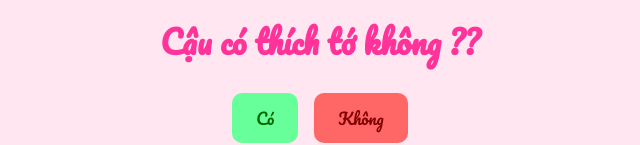
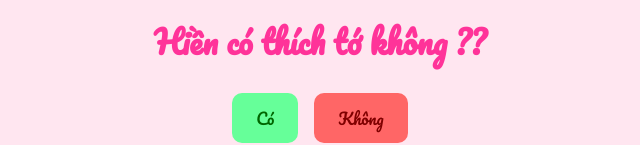
Before and after one commit to Sky6789k/ThuyDuong01, a plain HTML site: page index.html in a window 1280 px wide. Shown: the part 424-569 px from the top of the page, without its empty margins (320-960 px from the left). Drawn offline with Linux system fonts and the light colour scheme.

Commit message:
Update index.html

```diff
--- a/index.html
+++ b/index.html
@@ -9,7 +9,7 @@
 </head>
 <body>
   <img id="gif" src="https://i.pinimg.com/originals/01/df/7f/01df7f2337097617c8e34c15802b077f.gif" alt="Cute GIF"/>
-  <h1 id="question">Cậu có thích tớ không ??</h1>
+  <h1 id="question">Hiền có thích tớ không ??</h1>
 
   <div class="button-group">
     <button id="yesBtn" class="btn btn-yes">Có</button>
```
